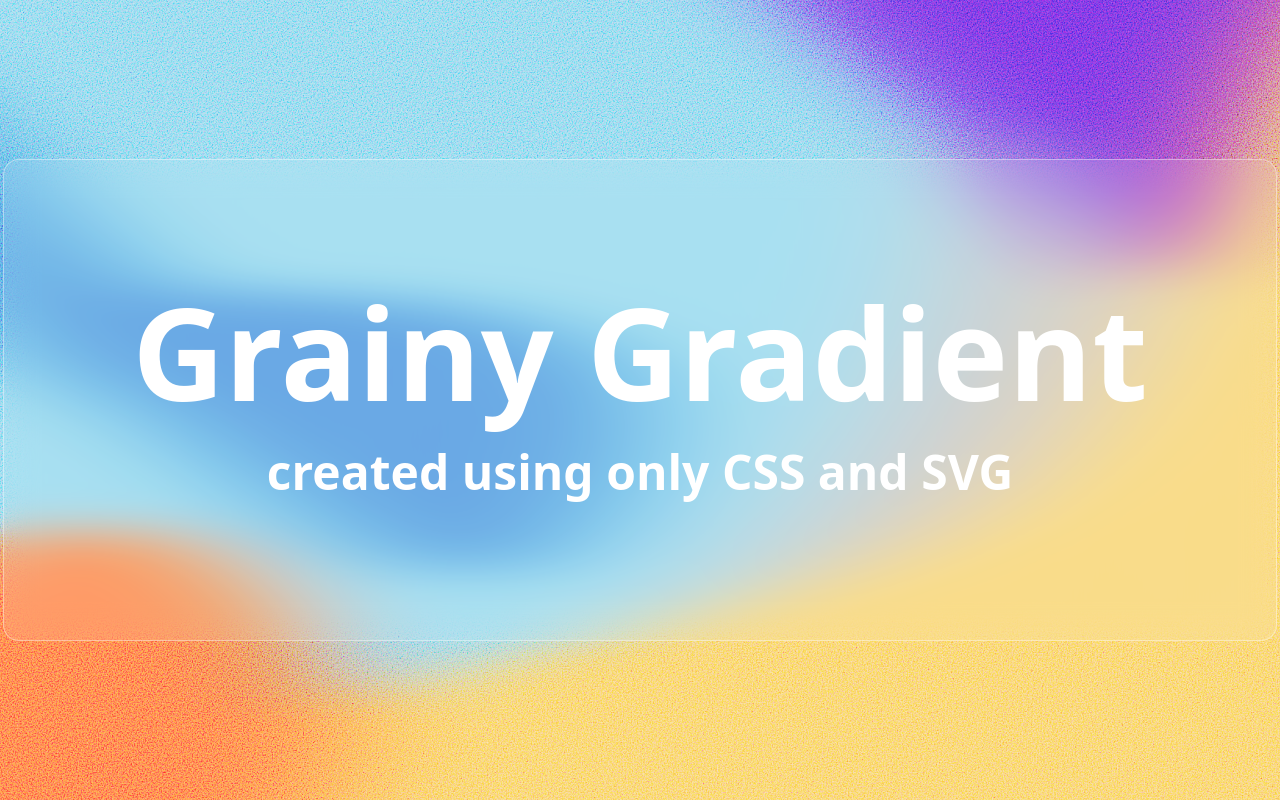
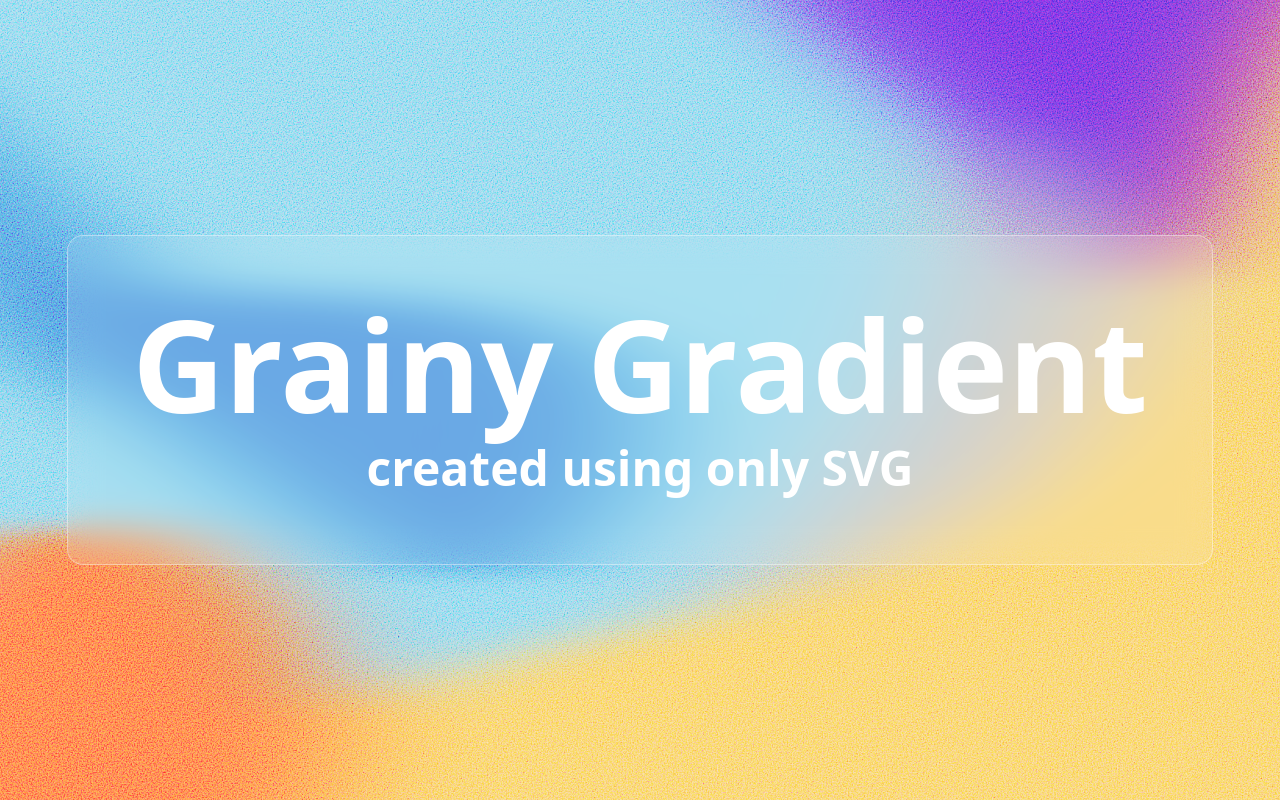
Before and after one commit to xrxoxcxox/qiita-grainy-gradient, a plain HTML site: page index.html in a window 1280 px wide. Drawn offline with Linux system fonts and the light colour scheme.

Commit message:
Update styles

```diff
--- a/index.html
+++ b/index.html
@@ -9,8 +9,8 @@
   <body>
     <div class="container">
       <h1 class="title">
-        <span class="main">Grainy Gradient</span>
-        <span class="sub">created using only CSS and SVG</span>
+        <span class="main">Grainy <wbr>Gradient</span>
+        <span class="sub">created using only SVG</span>
       </h1>
     </div>
   </body>
--- a/style.css
+++ b/style.css
@@ -14,6 +14,7 @@ body {
   width: 100dvw;
   height: 100dvh;
   background: url("./background.svg") no-repeat center / cover;
+  padding: 1rem;
 }
 
 .title {
@@ -22,18 +23,19 @@ body {
   color: #fff;
   text-align: center;
   line-height: 1;
-  gap: 2rem;
+  gap: 2vmin;
   background-color: rgb(255 255 255 / 0.1);
-  padding: 8rem 8rem 9rem;
+  padding: 8vmin 8vmin 9vmin;
   border-radius: 1rem;
   backdrop-filter: blur(16px);
   border: 1px solid rgb(255 255 255 / 0.4);
+  max-width: 100%;
 }
 
 .main {
-  font-size: 8rem;
+  font-size: clamp(4rem, 16vmin, 8rem);
 }
 
 .sub {
-  font-size: 3rem;
+  font-size: clamp(1.5rem, 8vmin, 3rem);
 }
```
